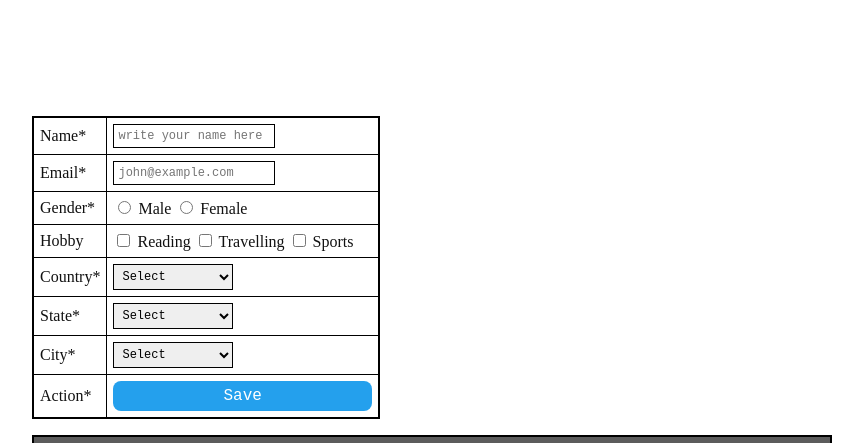
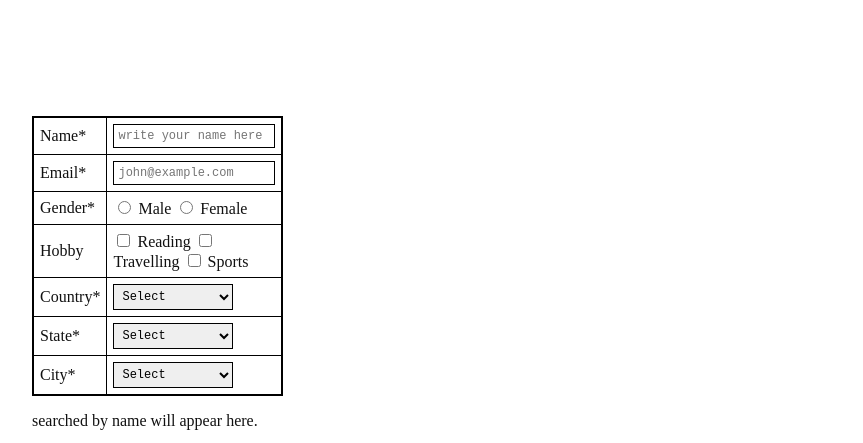
Before and after one commit to hsl-afk/Js-demo, a website: page index.html in a window 1280 px wide. Shown: the top 443 px of the page, without its empty margins (208-1071 px from the left). Drawn offline with Linux system fonts and the light colour scheme.

Commit message:
testing the branch

```diff
--- a/index.html
+++ b/index.html
@@ -94,15 +94,11 @@
         </tr>
 
         <tr>
-          <td>Action*</td>
-          <td class="actions-cell">
-            <button id="saveBtn" type="button" onclick="savePerson()">
-              Save
-            </button>
+
           </td>
         </tr>
       </table>
-      <p id="demo1"></p>
+      <p id="demo1">searched by name will appear here.</p>
       <section class="list-card">
         <div class="list-header">
           <h2>Records</h2>
```
